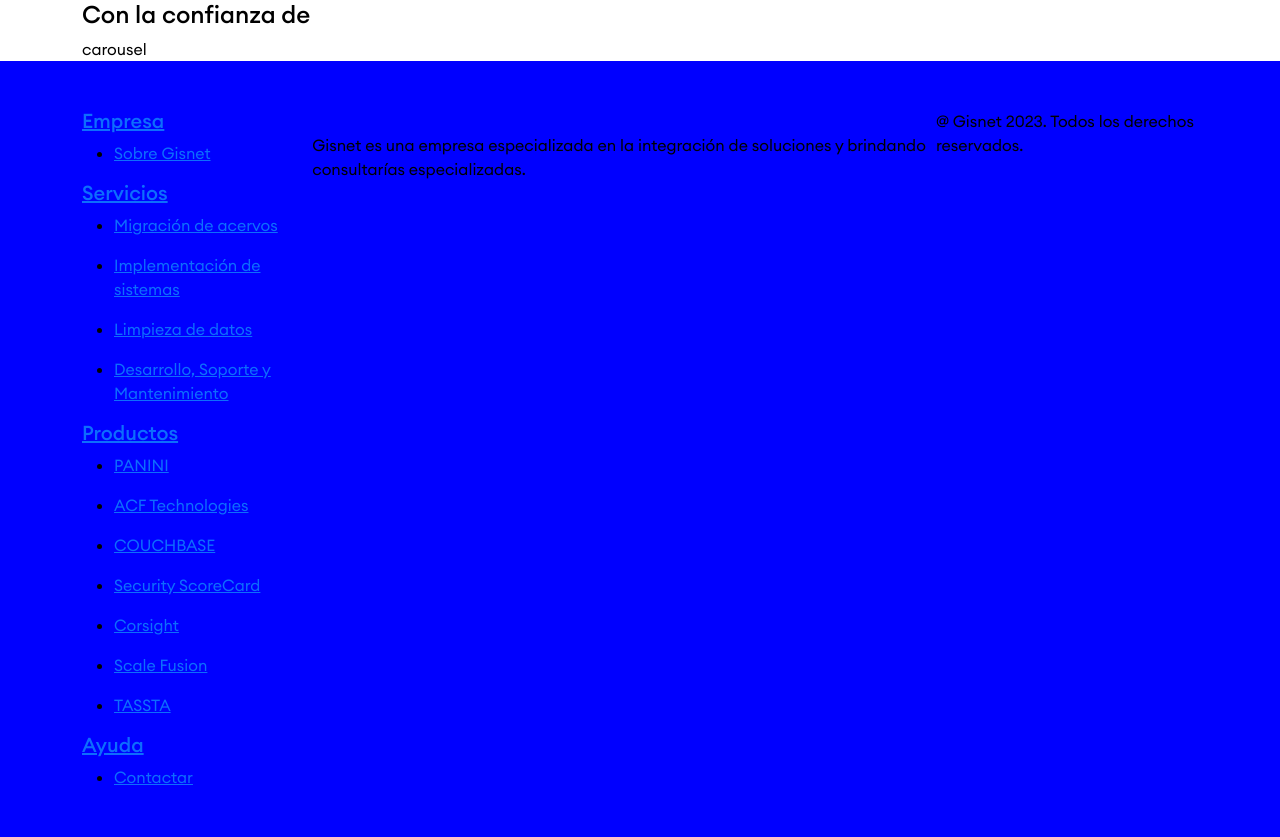
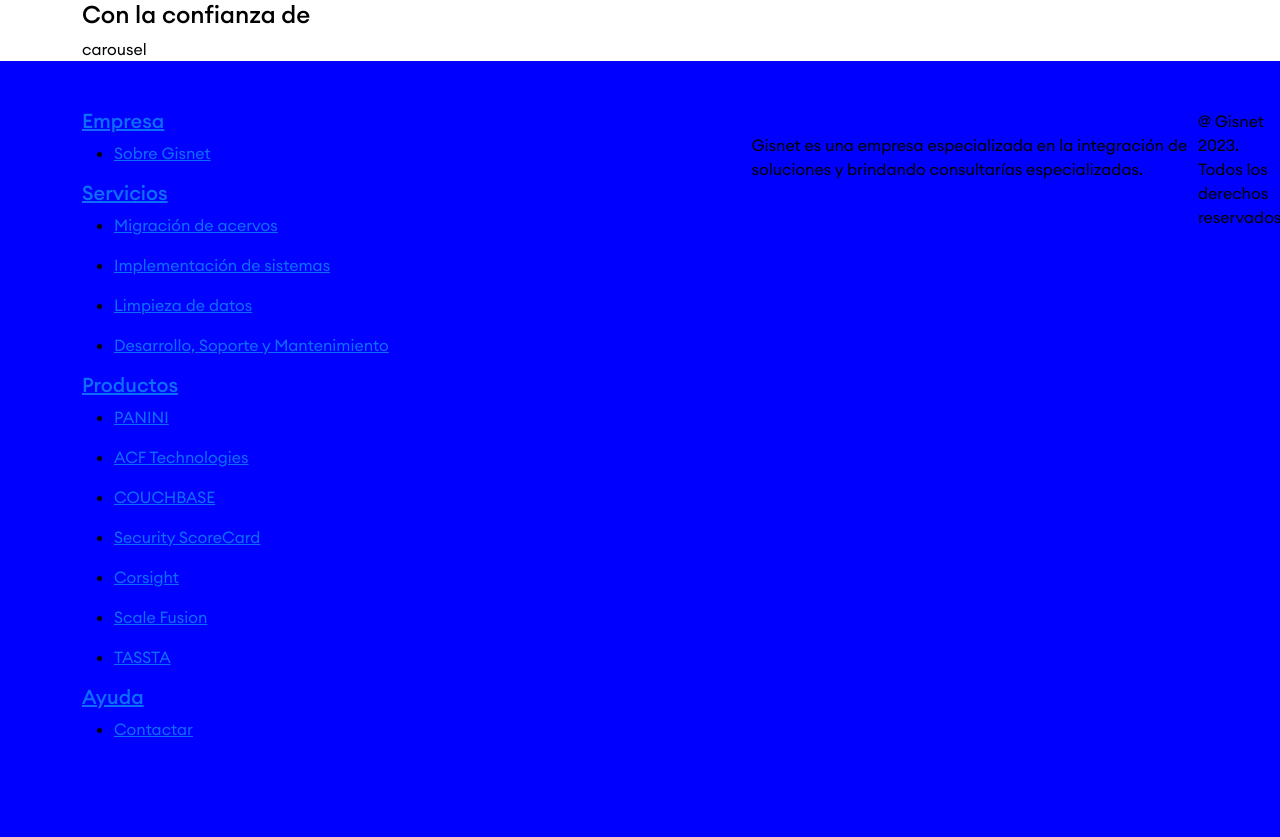
Before and after one commit to estzep/gisnet, a PHP site: page / in a window 1280 px wide. Shown: the part 279-1116 px from the top of the page. After the commit the page ends 1016 px from the top, so only its background shows below. Run offline with PHP 8.4, Linux system fonts and the light colour scheme.

Commit message:
Update footer.css

```diff
--- a/src/assets/styles/footer.css
+++ b/src/assets/styles/footer.css
@@ -2,11 +2,11 @@ footer { background-color: blue; }
 footer .container {  }
 footer .container .content { padding-top: 3rem; padding-bottom: 2rem; width: 100%; display: flex; }
 
-footer .sitemap {  }
-footer .about {  }
+footer .sitemap { flex: 0 0 60%; }
+footer .about { flex: 0 0 40%; }
 footer .about .logo {  }
 footer .about .logo img {  }
-footer .copyright {  }
+footer .copyright { flex: 1; }
 
 footer .column {  }
 
```
